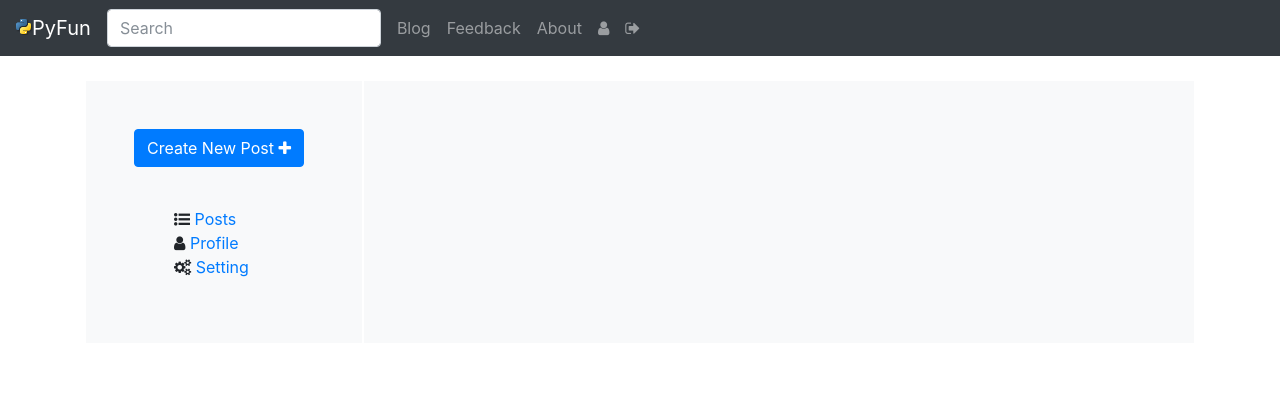
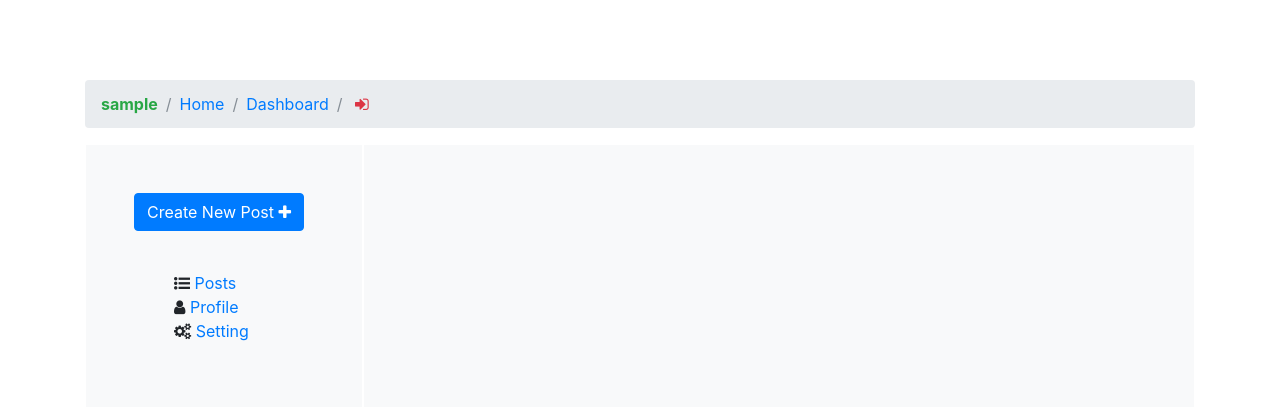
Before and after one commit to abiolarasheed/django-tinyblog, a Django app: page /dashboard/ in a window 1280 px wide. Shown: the top 407 px of the page. Run offline with Django 3.2, Linux system fonts and the light colour scheme; the visitor is signed in with stand-in values (Sample User, id 1); some libraries are stand-ins or nearby versions.

Commit message:
More Template Updates

```diff
--- a/accounts/templates/dashboard.html
+++ b/accounts/templates/dashboard.html
@@ -1,4 +1,4 @@
-{% extends "base.html" %}
+{% extends "admin_base.html" %}
 {% block content %}
 <div class="container">
 <div class="row">
--- a/accounts/templates/edit_profile.html
+++ b/accounts/templates/edit_profile.html
@@ -1,4 +1,4 @@
-{% extends "base.html" %}
+{% extends "admin_base.html" %}
 {% block content %}
 <div class="container">
 <div class="row">
--- /dev/null
+++ b/blog/templates/admin_base.html
@@ -0,0 +1,48 @@
+<!DOCTYPE html>
+{% load staticfiles %}
+<html lang="en">
+  <head>
+    <title>{{title}}</title>
+    <meta charset="utf-8">
+    <meta name="viewport" content="width=device-width, initial-scale=1, shrink-to-fit=no">
+    <link rel="apple-touch-icon" href="{% static 'image/py.png'%}">
+    <link rel="icon" sizes="192x192" href="{% static 'image/py.png'%}">
+    <link rel="shortcut icon" href="{% static 'image/py.png'%}">
+    <meta name="msapplication-TileColor" content="#113228">
+    <meta name="msapplication-TileImage" content="{% static 'image/py.png'%}">
+    <link rel="stylesheet" href="https://maxcdn.bootstrapcdn.com/bootstrap/4.0.0-beta.2/css/bootstrap.min.css" integrity="sha384-PsH8R72JQ3SOdhVi3uxftmaW6Vc51MKb0q5P2rRUpPvrszuE4W1povHYgTpBfshb" crossorigin="anonymous"/>
+    <link rel="stylesheet" href="https://maxcdn.bootstrapcdn.com/font-awesome/4.7.0/css/font-awesome.min.css">
+    <link rel="stylesheet" href="{% static 'css/main.css' %}"/>
+    <link rel="stylesheet" href="{% static 'css/admin.css' %}"/>
+      {% block css %}{%endblock%}
+  </head>
+  <body>
+  <div class="container">
+    <nav class="breadcrumb admin-breadcrumb" >
+        <span class="breadcrumb-item"><strong class="text-success">{{request.user}}</strong></span>
+        <a class="breadcrumb-item" href="{% url 'index' %}">Home</a>
+        <a class="breadcrumb-item" href="{% url 'dashboard' %}">Dashboard</a>
+        <a class="text-danger breadcrumb-item" href="{% url 'logout' %}">
+            <i class="fa fa-sign-in" aria-hidden="true"></i>
+        </a>
+    </nav>
+      {% include 'messages.html' %}
+      {% block content %}
+      {% endblock %}
+  </div>
+  <script src="https://code.jquery.com/jquery-3.2.1.slim.min.js" integrity="sha384-KJ3o2DKtIkvYIK3UENzmM7KCkRr/rE9/Qpg6aAZGJwFDMVNA/GpGFF93hXpG5KkN" crossorigin="anonymous"></script>
+  <script src="https://ajax.googleapis.com/ajax/libs/jquery/3.2.1/jquery.min.js"></script>
+  <script src="https://cdnjs.cloudflare.com/ajax/libs/popper.js/1.12.3/umd/popper.min.js" integrity="sha384-vFJXuSJphROIrBnz7yo7oB41mKfc8JzQZiCq4NCceLEaO4IHwicKwpJf9c9IpFgh" crossorigin="anonymous"></script>
+  <script src="https://maxcdn.bootstrapcdn.com/bootstrap/4.0.0-beta.2/js/bootstrap.min.js" integrity="sha384-alpBpkh1PFOepccYVYDB4do5UnbKysX5WZXm3XxPqe5iKTfUKjNkCk9SaVuEZflJ" crossorigin="anonymous"></script>
+  <script src="{% static 'js/main.js' %}"></script>
+  <script>
+  $(document).ready(function() {
+    window.autocomplete = new Autocomplete({
+      form_selector: '#navBarSearchForm'
+      })
+      window.autocomplete.setup()
+  });
+  </script>
+  {% block js %}{%endblock%}
+  </body>
+</html>
--- a/blog/templates/entry_create.html
+++ b/blog/templates/entry_create.html
@@ -1,4 +1,4 @@
-{% extends "base.html" %} {%load static%} {% block content %}
+{% extends "admin_base.html" %} {%load static%} {% block content %}
 {% block css %}
     <link rel="stylesheet" href="{% static 'css/entry_detail.css' %}"/>
 {%endblock%}
```
